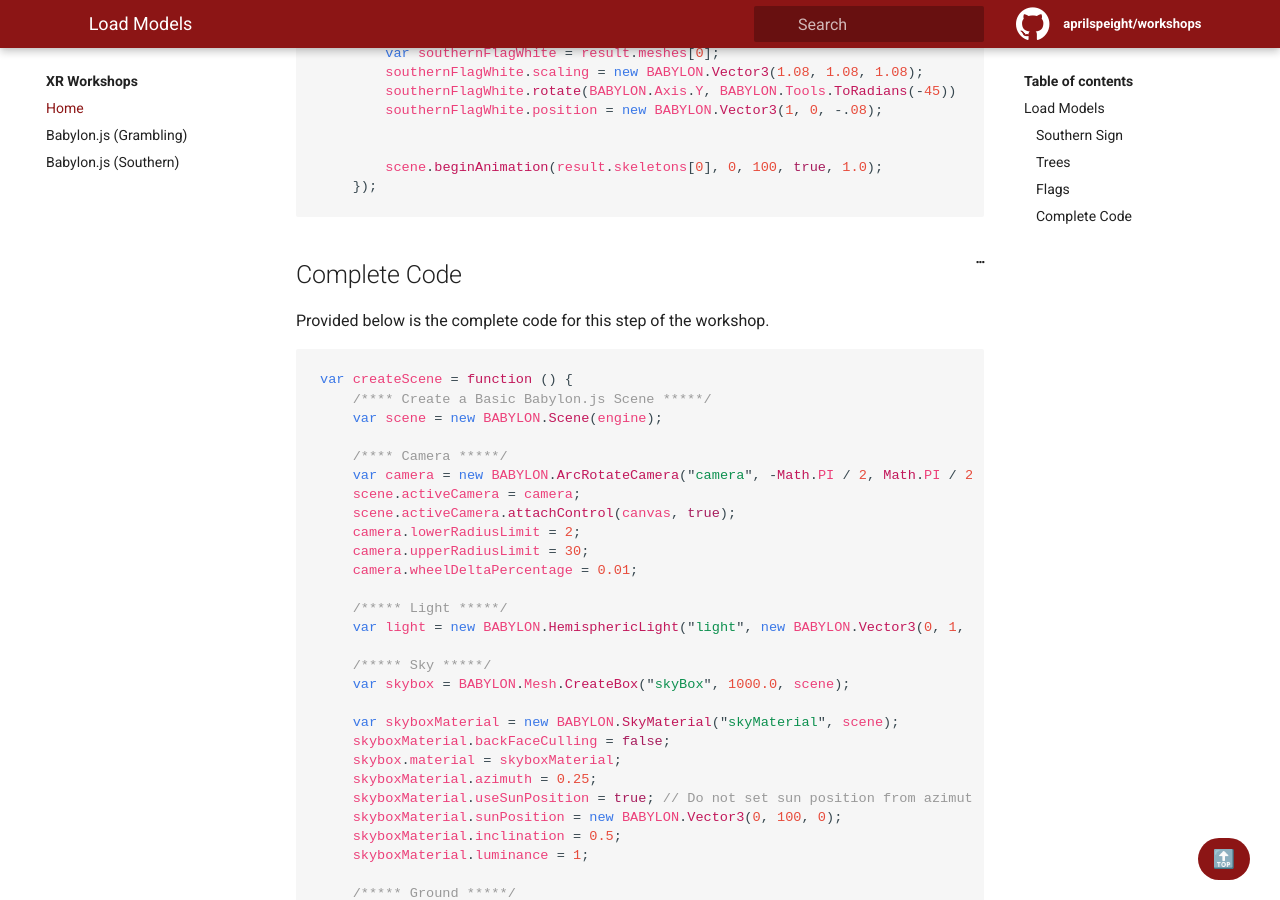
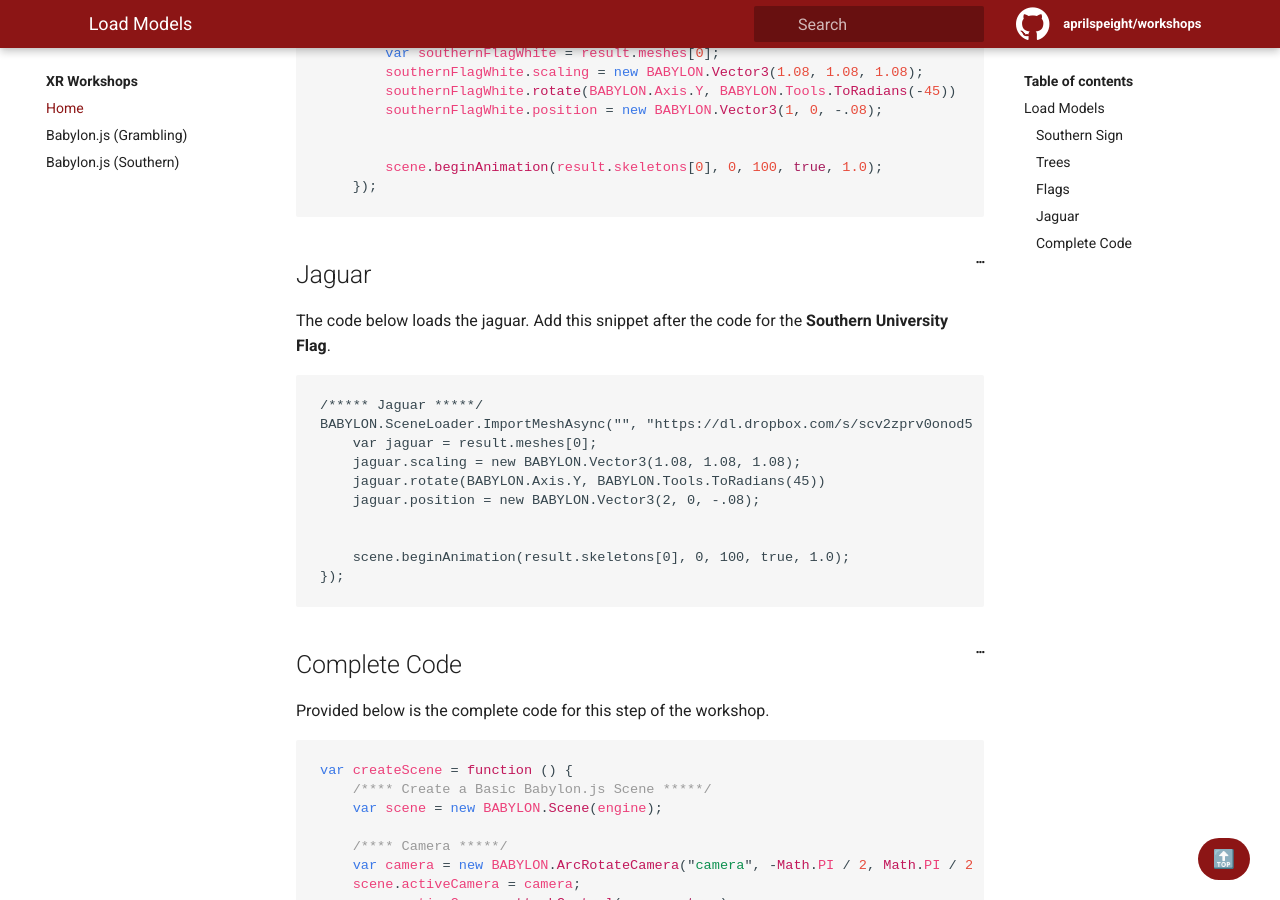
Before and after one commit to aprilspeight/workshops, a Jekyll site: the page built from _docs/Southern/4-load-models.md, in a window 1280 px wide and 900 px high, scrolled down 2392 px. Built offline with Jekyll 4.4.1, drawn with Linux system fonts in a browser that asks for light colours; some of the changed text lies outside the part shown.

Commit message:
add jaguar to instructions

````diff
--- a/_docs/Southern/4-load-models.md
+++ b/_docs/Southern/4-load-models.md
@@ -114,6 +114,21 @@ The code below loads the Southern University flag. Add this snippet after the co
     });
 ```
 
+## Jaguar
+
+The code below loads the jaguar. Add this snippet after the code for the **Southern University Flag**.
+
+    /***** Jaguar *****/
+    BABYLON.SceneLoader.ImportMeshAsync("", "https://dl.dropbox.com/s/scv2zprv0onod5w/", "jaguar.glb", scene).then((result) => {
+        var jaguar = result.meshes[0];
+        jaguar.scaling = new BABYLON.Vector3(1.08, 1.08, 1.08);
+        jaguar.rotate(BABYLON.Axis.Y, BABYLON.Tools.ToRadians(45))
+        jaguar.position = new BABYLON.Vector3(2, 0, -.08);
+
+
+        scene.beginAnimation(result.skeletons[0], 0, 100, true, 1.0);
+    });
+
 ## Complete Code
 
 Provided below is the complete code for this step of the workshop.
@@ -223,6 +238,17 @@ var createScene = function () {
         scene.beginAnimation(result.skeletons[0], 0, 100, true, 1.0);
     });
 
+    /***** Jaguar *****/
+    BABYLON.SceneLoader.ImportMeshAsync("", "https://dl.dropbox.com/s/scv2zprv0onod5w/", "jaguar.glb", scene).then((result) => {
+        var jaguar = result.meshes[0];
+        jaguar.scaling = new BABYLON.Vector3(1.08, 1.08, 1.08);
+        jaguar.rotate(BABYLON.Axis.Y, BABYLON.Tools.ToRadians(45))
+        jaguar.position = new BABYLON.Vector3(2, 0, -.08);
+
+
+        scene.beginAnimation(result.skeletons[0], 0, 100, true, 1.0);
+    });
+
     return scene;
 };
 ```
````
